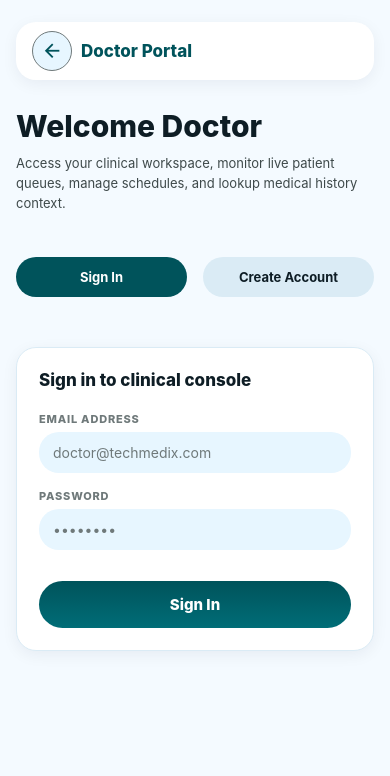
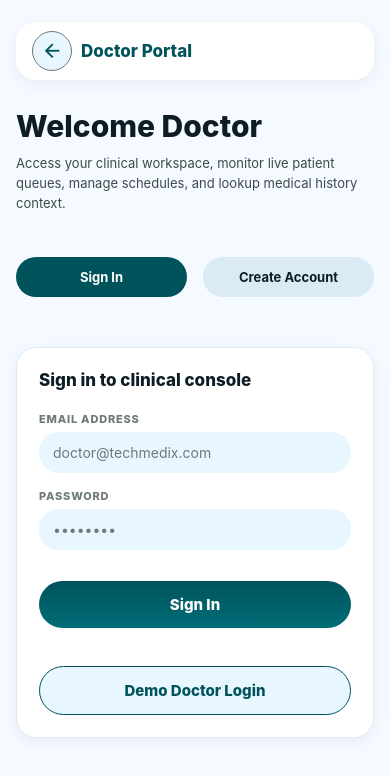
Before and after one commit to Aditya07024/TechMedix, a React Native app in the folder mobile/: screen /DoctorLogin in a window 390 px wide. Shown: the top 776 px of the page. Built offline with nearby package versions, Linux system fonts and the light colour scheme; no server answers; what expo-notifications, react-native-worklets would draw is missing.

Commit message:
added demo doctor login button and fixed action buttons visibility in staff dashboard

```diff
--- a/mobile/src/screens/auth/DoctorLoginScreen.js
+++ b/mobile/src/screens/auth/DoctorLoginScreen.js
@@ -39,6 +39,20 @@ export default function DoctorLoginScreen({ navigation }) {
       }
     } catch (err) {
       const msg = err?.message || "Failed to authenticate. Please check your credentials.";
+      setError(msg);
+      Alert.alert("Authentication Failed", msg);
+    } finally {
+      setLoading(false);
+    }
+  };
+
+  const handleDemoLogin = async () => {
+    setLoading(true);
+    setError("");
+    try {
+      await signInDoctor({ email: "singh@gmail.com", password: "123456789" });
+    } catch (err) {
+      const msg = err?.message || "Failed to authenticate demo doctor.";
       setError(msg);
       Alert.alert("Authentication Failed", msg);
     } finally {
@@ -145,6 +159,12 @@ export default function DoctorLoginScreen({ navigation }) {
             )}
           </LinearGradient>
         </TouchableOpacity>
+
+        {mode === "login" ? (
+          <TouchableOpacity activeOpacity={0.9} onPress={handleDemoLogin} disabled={loading} style={styles.demoBtn}>
+            <Text style={styles.demoBtnText}>Demo Doctor Login</Text>
+          </TouchableOpacity>
+        ) : null}
       </SurfaceCard>
     </ScreenScroll>
   );
@@ -264,4 +284,18 @@ const styles = StyleSheet.create({
     fontSize: typography.bodySmall,
     lineHeight: 18,
   },
+  demoBtn: {
+    borderWidth: 1.5,
+    borderColor: colors.primary,
+    borderRadius: radii.pill,
+    paddingVertical: 14,
+    alignItems: "center",
+    marginTop: spacing.md,
+    backgroundColor: colors.surfaceLow,
+  },
+  demoBtnText: {
+    color: colors.primary,
+    fontSize: typography.body,
+    fontWeight: "800",
+  },
 });
--- a/mobile/src/screens/staff/StaffDashboardScreen.js
+++ b/mobile/src/screens/staff/StaffDashboardScreen.js
@@ -328,8 +328,13 @@ export default function StaffDashboardScreen() {
 
                         <View style={styles.actionRow}>
                           {(() => {
+                            const hasToken = appt.token_no || appt.token_number;
                             const isCashPaymentDue = appt.payment_method === "cash" && appt.payment_status === "due";
-                            return !appt.token_no && appt.status !== "completed" && appt.status !== "visited" ? (
+                            const isInactive = ["completed", "visited", "cancelled", "cancel"].includes(appt.status);
+
+                            return (
+                              <>
+                                {!hasToken && !isInactive ? (
                                   <TouchableOpacity
                                     style={[
                                       styles.actionBtn,
@@ -355,16 +360,15 @@ export default function StaffDashboardScreen() {
                                       {isCashPaymentDue ? "Collect Cash First" : "Check In & Issue Token"}
                                     </Text>
                                   </TouchableOpacity>
-                            ) : null;
-                          })()}
+                                ) : null}
 
-                          {appt.token_no ? (
+                                {hasToken ? (
                                   <View style={styles.tokenIndicator}>
-                              <Text style={styles.tokenText}>Token: #{appt.token_no}</Text>
+                                    <Text style={styles.tokenText}>Token: #{hasToken}</Text>
                                   </View>
                                 ) : null}
 
-                          {appt.payment_status === "due" && appt.payment_method === "cash" ? (
+                                {isCashPaymentDue && !isInactive ? (
                                   <TouchableOpacity
                                     style={[styles.actionBtn, { backgroundColor: colors.success }]}
                                     onPress={() => handleMarkCashPaid(appt.payment_id)}
@@ -374,6 +378,7 @@ export default function StaffDashboardScreen() {
                                   </TouchableOpacity>
                                 ) : null}
 
+                                {hasToken && !isInactive ? (
                                   <TouchableOpacity
                                     style={[styles.actionBtn, styles.actionBtnSecondary]}
                                     onPress={() => handleNotifyDoctor(appt.patient_id, appt.id, appt.patient_name)}
@@ -381,8 +386,9 @@ export default function StaffDashboardScreen() {
                                     <MaterialCommunityIcons name="bell-ring" size={16} color={colors.primary} />
                                     <Text style={[styles.actionBtnText, { color: colors.primary }]}>Ping Doc</Text>
                                   </TouchableOpacity>
+                                ) : null}
 
-                          {appt.status !== "completed" && appt.status !== "visited" ? (
+                                {!isInactive ? (
                                   <TouchableOpacity
                                     style={[styles.actionBtn, { backgroundColor: colors.errorContainer, borderWidth: 1, borderColor: colors.error }]}
                                     onPress={() => handleCancelAppointment(appt.id)}
@@ -391,6 +397,9 @@ export default function StaffDashboardScreen() {
                                     <Text style={[styles.actionBtnText, { color: colors.error }]}>Cancel</Text>
                                   </TouchableOpacity>
                                 ) : null}
+                              </>
+                            );
+                          })()}
                         </View>
                       </View>
               ))
```
Also changed, not shown: mobile/src/screens/auth/LoginRoleSelectionScreen.js (+39 -0 lines). Lines whose indentation alone changed are shown as unchanged.
